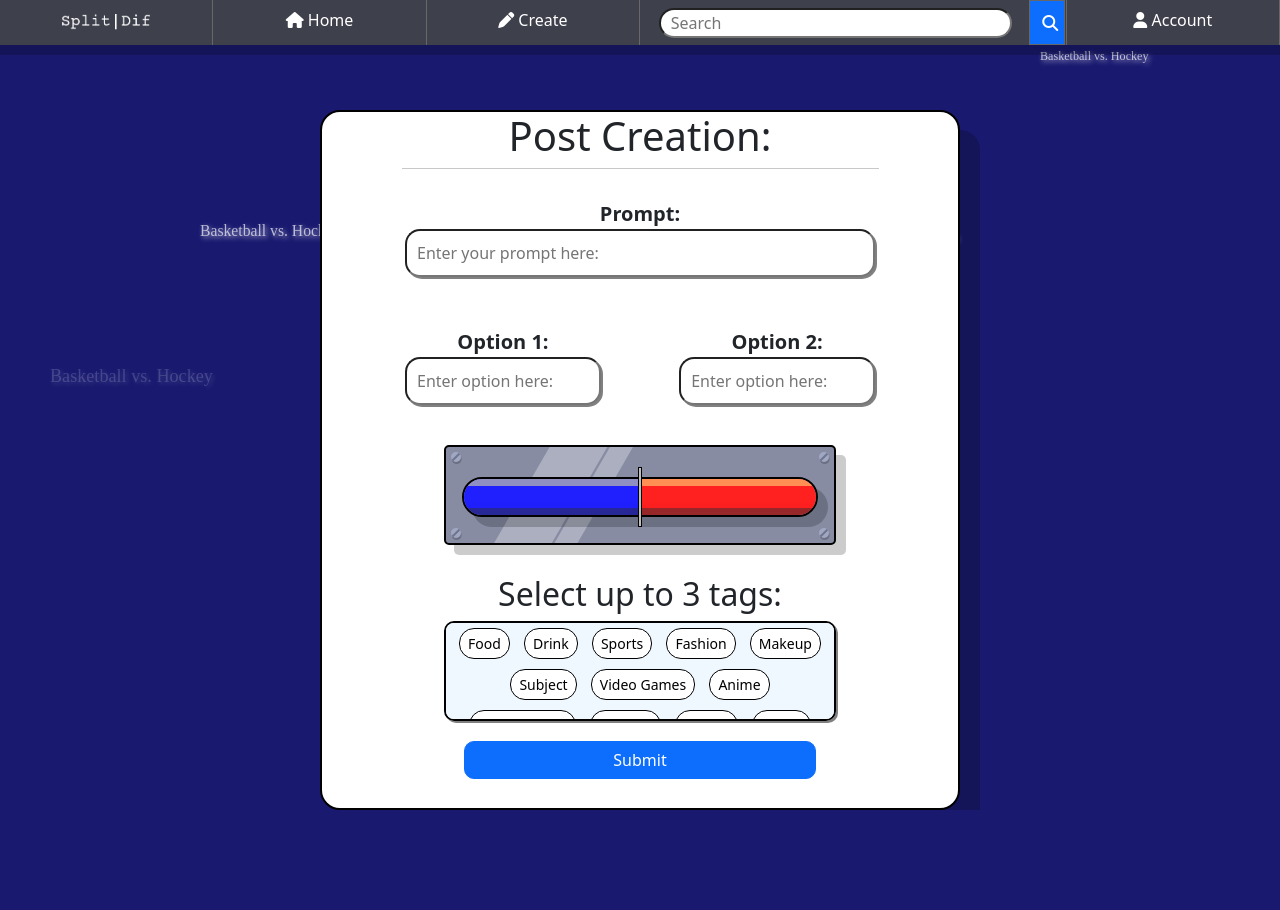
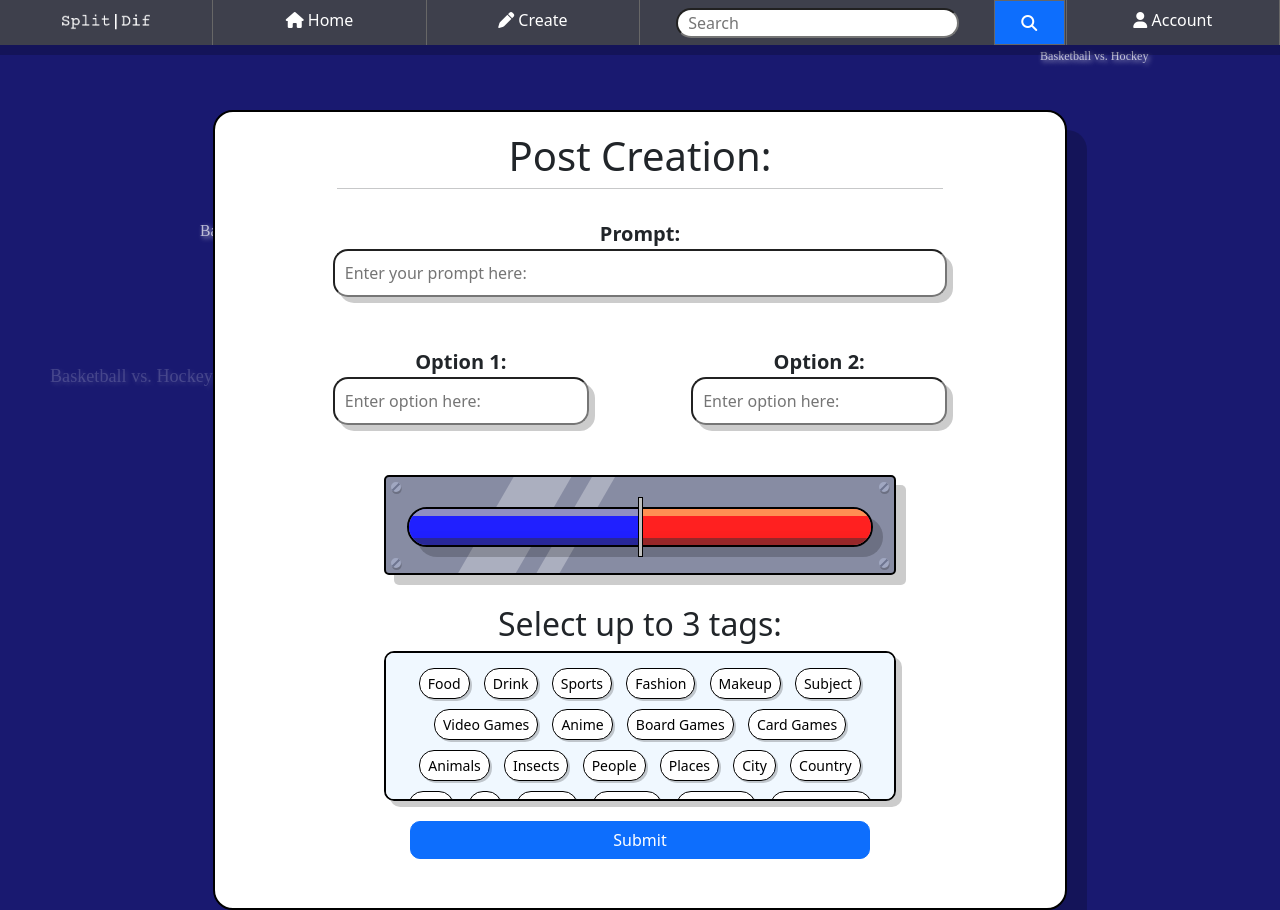
Before and after one commit to MagMicro/CITS3403-Group-Project, a Flask app: page /create in a window 1280 px wide. Before the commit the page ends 810 px from the top, so only its background shows below. Run offline with Flask 3, Linux system fonts and the light colour scheme; the visitor is signed in with stand-in values (Sample User, id 1); some libraries are stand-ins or nearby versions.

Commit message:
Added more bootstrap styling to pages to better allow them to fit to pages when resized. Modified css attributes of various elements to make them look better, predominantly added animation to tags on the post creation page.

```diff
--- a/app/forms.py
+++ b/app/forms.py
@@ -27,7 +27,10 @@ class AccountDeletion(FlaskForm):
     submit = SubmitField("Submit")
 
 class PollSearch(FlaskForm):
-    tags = ["Food", "Drink", "Sports", "Fashion", "Makeup", "Subject", "Video Games", "Anime", "Board Games" , "Animals", "People", "Places", "City", "Country", "Film", "TV", "Novels", "Abilities", "Historical", "Superheroes"]
+    tags = ["Food", "Drink", "Sports", "Fashion", "Makeup", "Subject", "Video Games", "Anime", "Board Games" , "Card Games",
+            "Animals", "Insects", "People", "Places", "City", "Country", "Film", "TV", "Novels", "Abilities", "Historical",
+            "Superheroes", "Villans", "Fiction", "Non-Fiction", "Sci-Fi", "Crime", "Horror", "Comedy" "Fantasy", "Cars",
+            "Military", "Romance", "Franchise", "Corporation", "Transport", "Aviation", "Navel", "Colour", "Programming"]
     SearchBar = StringField()
     SearchPrompt = StringField("Prompt: ")
     SearchChoice1 = StringField("Option 1:")
--- a/app/models.py
+++ b/app/models.py
@@ -114,7 +114,7 @@ class Polls(db.Model):
 
     # Creates a human readable date for a given post
     def readable_date(self):
-        return self.creation_date.strftime('%d/%m/%Y') + self.creation_date.strftime(' %I:%M %p').replace("0", "")
+        return self.creation_date.strftime('%d/%m/%Y %-I:%M %p')
 
     # Functions to calcuate the proportion of votes for each given poll instance
     def total_left(self):
--- a/app/routes.py
+++ b/app/routes.py
@@ -267,7 +267,7 @@ def random_poll():
 
         if not available_polls:
             flash("No more random polls available. Please try again later.")
-            return redirect(url_for("home")), 404
+            return redirect(url_for("home"))
 
         random_poll = random.choice(available_polls)
         PollBar = render_template('PollBar.html', bar = bar_init(random_poll))
--- a/app/static/css/PollBar.css
+++ b/app/static/css/PollBar.css
@@ -39,7 +39,7 @@
     position:absolute;
     left:49.5%;
     top:-25%;
-    width: 1%;
+    width: 5px;
     height:150%;
     background-color: silver;
     border: 1px solid black;
--- a/app/static/css/Stylesheet.css
+++ b/app/static/css/Stylesheet.css
@@ -25,10 +25,11 @@ body{
     height:700px;
 }
 #Creation{
-    height: 820px;
+    height: 850px;
 }
-#postCreate{
-    height:700px;
+#postCreateBoard{
+    height: 800px;
+    padding: 20px;
 }
 #About{
     height:700px;
@@ -57,11 +58,15 @@ body{
     border-radius: 15px;
     border-width:2px;
     padding:10px;
-    margin-bottom:10px;
-    box-shadow: 2px 2px grey;
+    margin-bottom:20px;
+    box-shadow: 6px 6px rgba(0, 0, 0, 0.2);
 }
 #username:hover, #password:hover{
     border-color: aqua;
+}
+#creationUsernameLabel, #creationEmailLabel, #creationPasswordLabel{
+    position: relative;
+    left: 50px;
 }
 .fieldName{
     display: block;
@@ -79,7 +84,6 @@ body{
 #redirectionPrompt{
     display: inline-block;
     border: none;
-    width: 350px;
     margin-top:10px;
     margin-bottom:10px;
 }
@@ -206,9 +210,10 @@ a{
 }
 
 #AccountUsername{
+    font-size: 100%;
     display: inline;
     height: 60px;
-    width: 30ch;
+    width: 50%;
     background-color: white;
     border: none;
 }
--- a/app/static/css/TagsContainer.css
+++ b/app/static/css/TagsContainer.css
@@ -3,17 +3,19 @@
     display: flex;
     flex-direction: row;
     flex-wrap: wrap;
-    height: 100px;
+    height: 150px;
     overflow-y:auto;
     border: 2px solid black;
     background-color: aliceblue;
     border-radius: 10px;
-    box-shadow: 2px 2px grey;
+    box-shadow: 6px 6px rgba(0, 0, 0, 0.2);
+    padding:10px;
 }
 
 .tag-button{
     border: 1px solid black;
     background-color: white;
+    box-shadow: 2px 2px rgba(0, 0, 0, 0.2);
     margin:5px;
     border-radius: 15px;
     padding-left: 8px;
@@ -21,6 +23,13 @@
     padding-top: 4px;
     padding-bottom: 4px;
     font-size: 14px;
+    transition: transform 0.3s, box-shadow 0.3s;
+}
+
+.tag-button:hover {
+    border-color:cyan;
+    transform: translateY(-2px);
+    box-shadow: 0 4px rgba(0,0,0,0.2);
 }
 
 .tag-button:hover{
--- a/app/templates/IndividualPost.html
+++ b/app/templates/IndividualPost.html
@@ -22,8 +22,8 @@
                 </form>
                 <div id="results" {%if not vote%} style="display: none;"{% endif %}>
                     <h4>Results:</h4>
-                    <p>{{poll.Option1}}: {{poll.left_percentage()}}%</p>
-                    <p>{{poll.Option2}}: {{poll.right_percentage()}}%</p>
+                    <p><b>Option A:</b> {{poll.Option1}} <br> {{poll.total_left()}} {% if poll.total_left() == 1 %} vote {% else %}votes{% endif %} ({{poll.left_percentage()}}%)</p>
+                    <p><b>Option B:</b> {{poll.Option2}} <br> {{poll.total_right()}} {% if poll.total_right() == 1 %} vote {% else %}votes{% endif %} ({{poll.right_percentage()}}%)</p>
                     {{PollBar |safe }}
                 </div>
             </div>
--- a/app/templates/account.html
+++ b/app/templates/account.html
@@ -1,6 +1,6 @@
 {% extends "defaultFormat.html" %}
 {%block content%}
-<div id = "accountHeader" class="board col-8 col-m-6" >
+<div id = "accountHeader" class="board col-sm-12 col-m-10 col-lg-8" >
     <div class ="fas fa-xmark" id = "accountDelete"></div>
     <div id = "profileHeader" class = "header col-12"> User Profile: <div class = "fas fa-id-card"></div></div>
     <div id = "userDetails">
@@ -27,7 +27,7 @@
 
 
 
-<div id="accountPosts" class="board col-8 col-m-6">
+<div id="accountPosts" class="board col-sm-12 col-m-10 col-lg-8">
     <div id="postHeader" class="header col-12">Posts:
         <div class="fas fa-folder"></div>
     </div>
--- a/app/templates/create.html
+++ b/app/templates/create.html
@@ -1,6 +1,6 @@
 {% extends "defaultFormat.html" %}
 {% block content %}
-<div id="postCreate" class="board col-10 col-m-8 col-lg-6">
+<div id="postCreateBoard" class="board col-10 col-sm-8 col-m-6">
     <h1>Post Creation:</h1>
 
     <hr class="col-sm-9">
@@ -10,17 +10,17 @@
 
         <div id = "promptContainer">
             {{form.prompt.label(class = "inputLabel")}}
-            {{form.prompt(class = "inputBox col-sm-12", placeholder = "Enter your prompt here:")}}
+            {{form.prompt(class = "inputBox col-12", placeholder = "Enter your prompt here:")}}
         </div>
 
         <div id = "choices">
-            <div class = "col-sm-5">
+            <div class = "col-6 col-sm-5">
                 {{form.option1.label(class = "inputLabel")}}
-                {{form.option1(class = "inputBox col-sm-12", placeholder = "Enter option here:")}}
+                {{form.option1(class = "inputBox col-12", placeholder = "Enter option here:")}}
             </div>
-            <div class = "col-sm-5">
+            <div class = "col-6 col-sm-5">
                 {{form.option2.label(class = "inputLabel")}}
-                {{form.option2(class = "inputBox col-sm-12", placeholder = "Enter option here:")}}
+                {{form.option2(class = "inputBox col-12", placeholder = "Enter option here:")}}
             </div>
         </div>
 
--- a/app/templates/defaultFormat.html
+++ b/app/templates/defaultFormat.html
@@ -27,8 +27,8 @@
                 <search>
                     <form id = "postSearchForm" method="post" action="{{url_for('search_results')}}">
                         <td id = "search" class = "entry col-4">
-                            {{search.SearchBar(placeholder = "Search", class = "col-10")}}
-                            <button id = "searchButton" class = 'entry btn btn-primary col-1'><div class = "fas fa-search"></div></button>
+                            {{search.SearchBar(placeholder = "Search", class = "col-6 col-md-8")}}
+                            <button id = "searchButton" class = 'entry btn btn-primary col-4 col-md-3 col-lg-2'><div class = "fas fa-search"></div></button>
                             <div id = "SearchDropdown" class = "container dropdown">
                                 <span class = "searchField">
                                     <label>{{search.SearchMode.label}}<br>(Optional)</label>
--- a/app/templates/popular.html
+++ b/app/templates/popular.html
@@ -1,6 +1,6 @@
 {% extends "defaultFormat.html" %}
 {%block content%}
-<div id = "popularPollsBoard" class="board col-8">
+<div id = "popularPollsBoard" class="board col-12 col-md-10 col-lg-8">
     <h1 id = "rankingPageHeader" class = "header">Ranking Page <div class="fas fa-arrow-trend-up"></div></h1>
     <section id = "popularPollsContent" class="ranking-section">
         <hr>
```
Also changed, not shown: app/templates/PopularPolls.html (+4 -4 lines), app/templates/about.html (+11 -4 lines), app/templates/accountCreationPage.html (+9 -9 lines), app/templates/loginPage.html (+6 -6 lines).
